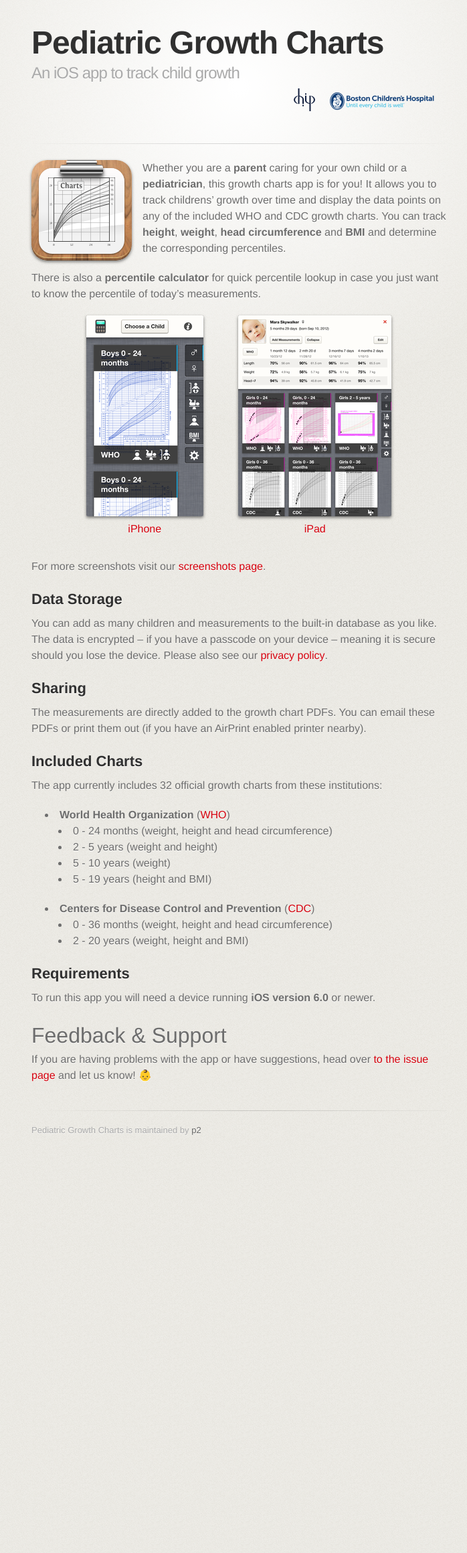
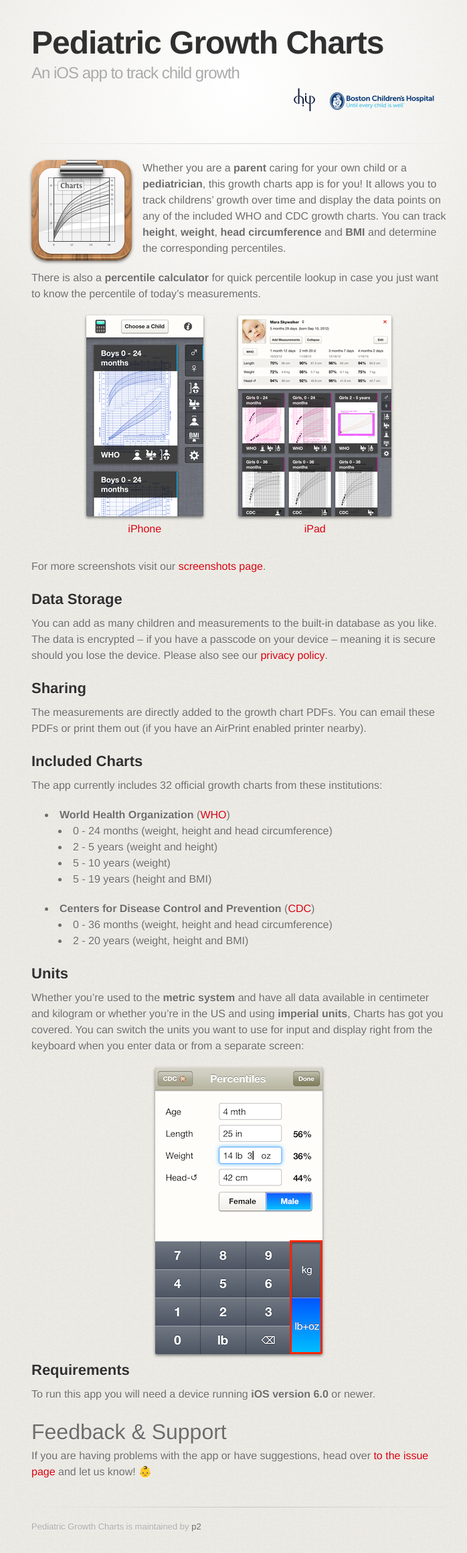
Before and after one commit to p2/growth-charts, a Jekyll site: the page built from index/index.md, in a window 1280 px wide. Shown: the whole page at 67% size, without its empty margins (283-981 px from the left). Built offline with Jekyll 4.4.1, drawn with Linux system fonts in a browser that asks for light colours; some web fonts are replaced; Markdown is read by kramdown in place of the engine named in the settings; before the commit the page ends 1727 px from its top, so only the background shows below that.

Commit message:
add units section

```diff
--- a/assets/themes/tactile/css/stylesheet.css
+++ b/assets/themes/tactile/css/stylesheet.css
@@ -196,7 +196,7 @@
 .screenshot:last-child {
   margin-right: 0;
 }
-.screenshot img {
+.screenshots > img, .screenshot > img {
   -webkit-box-shadow: 0 2px 4px rgba(0,0,0,0.5); -moz-box-shadow: 0 2px 4px rgba(0,0,0,0.5); box-shadow: 0 2px 4px rgba(0,0,0,0.5);
   -webkit-border-radius: 2px; -moz-border-radius: 2px; border-radius: 2px;
 }
--- a/index/index.md
+++ b/index/index.md
@@ -52,6 +52,16 @@
   * 2 - 20 years (weight, height and BMI)
 
 
+Units
+-----
+
+Whether you're used to the **metric system** and have all data available in centimeter and kilogram or whether you're in the US and using **imperial units**, Charts has got you covered. You can switch the units you want to use for input and display right from the keyboard when you enter data or from a separate screen:
+
+<div class="screenshots">
+	<img src="units.png" alt="Unit Switching" />
+</div>
+
+
 Requirements
 ------------
 
```
Also changed, not shown: index/units.png (added).
